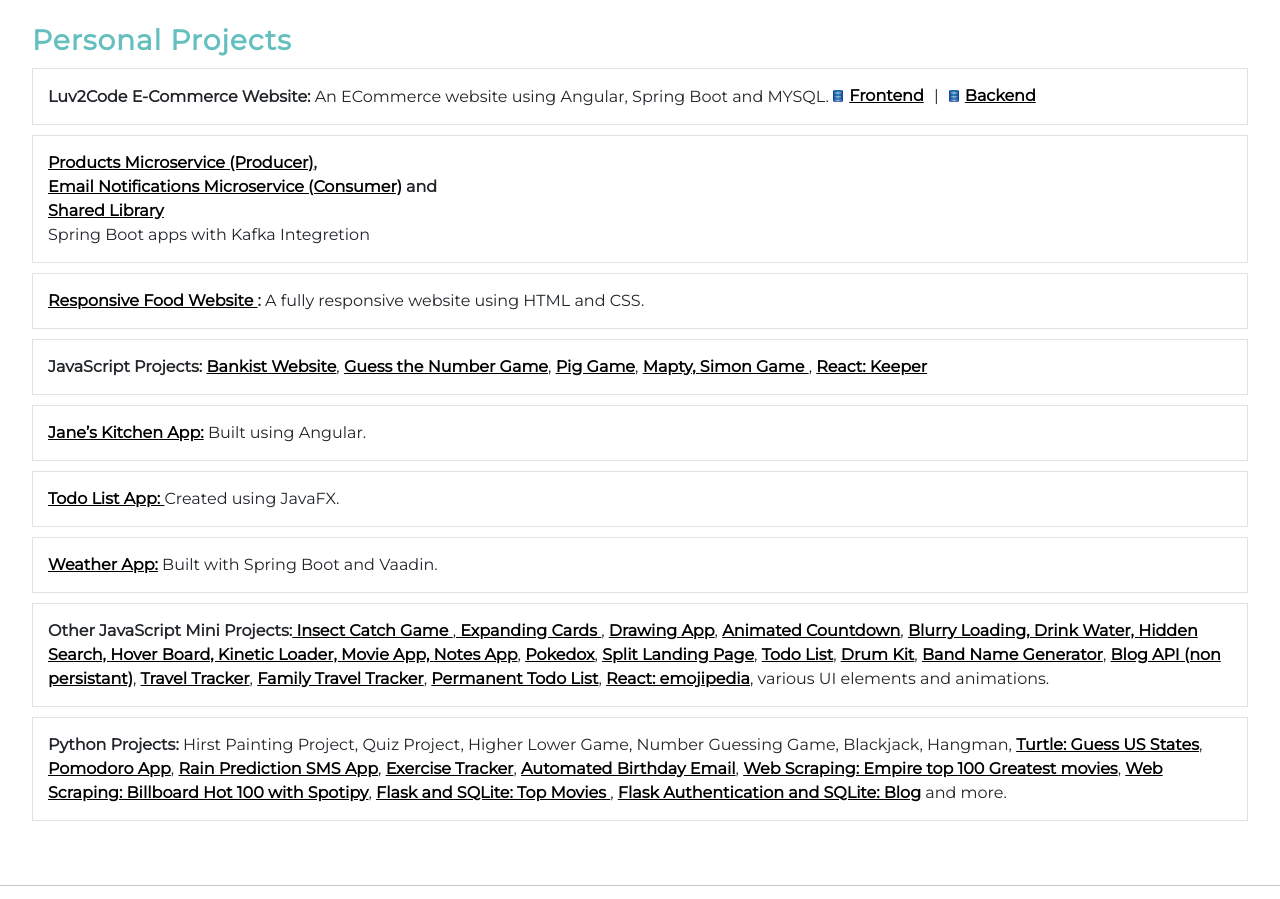
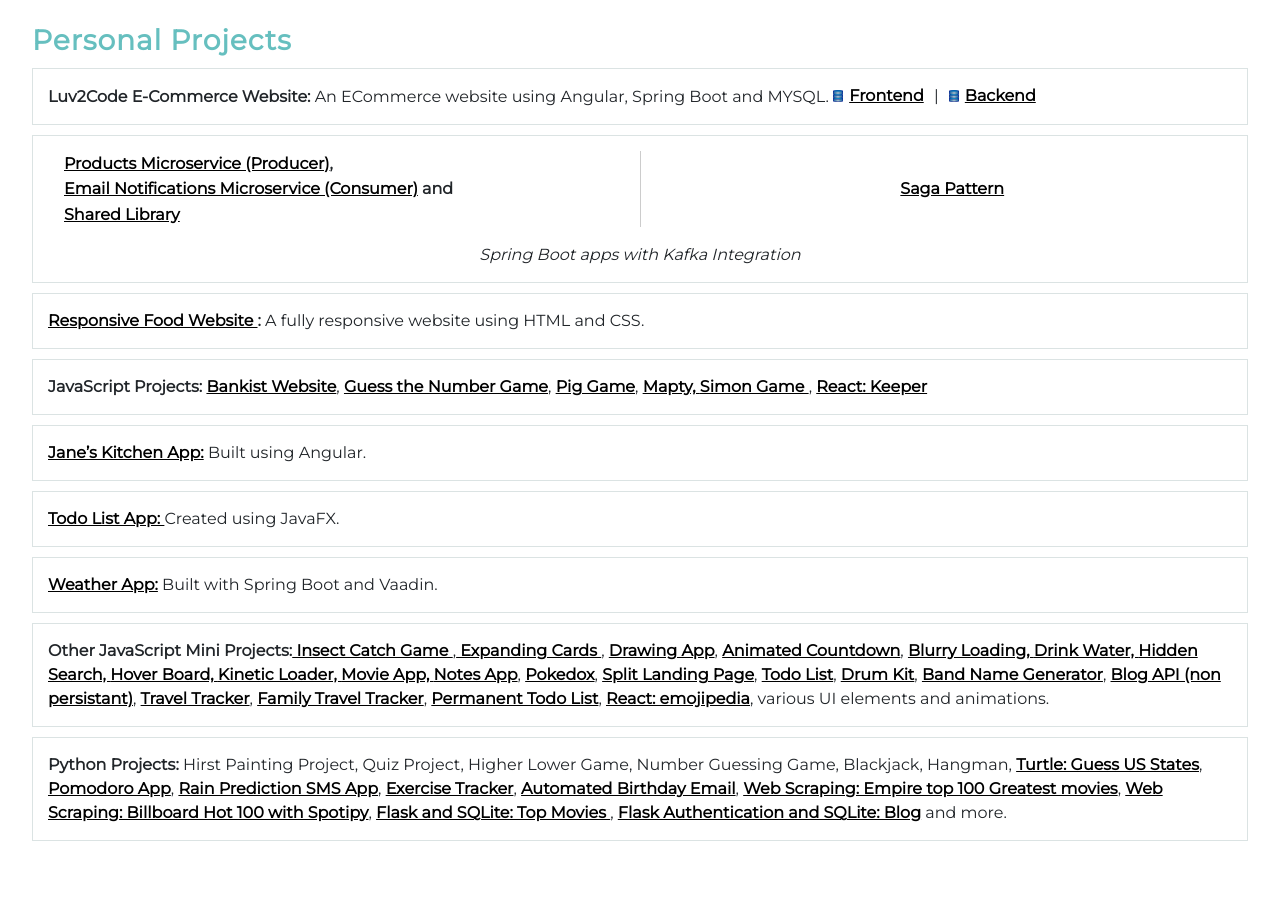
Before and after one commit to ritujane78/ritujane78.github.io, a plain HTML site: page index.html in a window 1280 px wide. Shown: the part 4360-5259 px from the top of the page. Drawn offline with nearby package versions, Linux system fonts and the light colour scheme.

Commit message:
add saga pattern in kafka projects

```diff
--- a/css/style.css
+++ b/css/style.css
@@ -187,6 +187,35 @@ header a:hover, footer a:hover {
     background-color: #66BFBF;
     width: 50%;
 }
+.horizontal-container {
+    display: flex;
+    gap: 2rem;
+    flex-wrap: wrap;
+    align-items: stretch;
+}
+
+.link-block {
+    font-weight: bold;
+    line-height: 1.6;
+    padding: 0 1rem;
+    flex: 1;
+}
+.divider {
+    width: 1px;
+    background-color: #ccc;
+}
+
+.center-vertical {
+    display: flex;
+    align-items: center;
+    justify-content: center;
+}
+
+.center-horizontal-text {
+    text-align: center;
+    margin-top: 1rem;
+    font-style: italic;
+}
 footer {
     text-align: center;
     margin-top: auto;
@@ -214,7 +243,6 @@ footer a img {
     justify-content: center;
     gap: 15px;
 }
-
 
 @media (max-width: 768px) {
     body {
--- a/index.html
+++ b/index.html
@@ -252,11 +252,25 @@
                 <a href="https://github.com/ritujane78/ecommerce-backend" target="_blank"><strong>Backend</strong></a>
             </span>
         </li>
-        <li><strong><a href="https://github.com/ritujane78/kafka_topics" target="_blank">Products Microservice (Producer)</a>,<br>
-                <a href="https://github.com/ritujane78/emailnotification_consumer" target="_blank">Email Notifications Microservice (Consumer)</a> and <br>
-                <a href="https://github.com/ritujane78/core" target="_blank"> Shared Library </a>
-            </strong> <br>
-            Spring Boot apps with Kafka Integretion</li>
+        <li>
+        <div class="horizontal-container">
+            <div class="link-block">
+            <a href="https://github.com/ritujane78/kafka_topics" target="_blank">Products Microservice (Producer)</a>,<br>
+            <a href="https://github.com/ritujane78/emailnotification_consumer" target="_blank">Email Notifications Microservice (Consumer)</a> and <br>
+            <a href="https://github.com/ritujane78/core" target="_blank">Shared Library</a>
+            </div>
+
+            <div class="divider"></div>
+
+            <div class="link-block center-vertical">
+            <a href="https://github.com/ritujane78/spring_boot_saga" target="_blank">Saga Pattern</a>
+            </div>
+        </div>
+
+        <div class="center-horizontal-text">
+            Spring Boot apps with Kafka Integration
+        </div>
+        </li>
         <li><strong><a href="https://food-jane.netlify.app/" target="_blank">Responsive Food Website </a>:</strong> A fully responsive website using HTML and CSS.</li>
         <li><strong>JavaScript Projects:</strong> <a href="https://bankist-tawny.vercel.app/" target="_blank">Bankist Website</a>, <a href="https://guess-the-number-xi-indol.vercel.app/" target="_blank">Guess the Number Game</a>, <a href="https://pig-game-alpha-black.vercel.app/" target="_blank">Pig Game</a>, <a href="https://drive.google.com/file/d/19AYtGyqX5Y-_AAVAHNAUN4RWpp508rtz/view?usp=sharing" target="_blank">Mapty, </a><a href="https://simon-game-3g3gp5521-ritu-bafnas-projects.vercel.app/" target="_blank">Simon Game </a>, <a href="https://keeper-5c74.onrender.com/" target="_blank">React: Keeper </a></li>
         <li><strong><a href="https://drive.google.com/file/d/1SExEGuU9y8sSslYRHN7USfkRjYyzLG4p/view?usp=drive_link" target="_blank">Jane’s Kitchen App:</a></strong> Built using Angular. </li>
```
